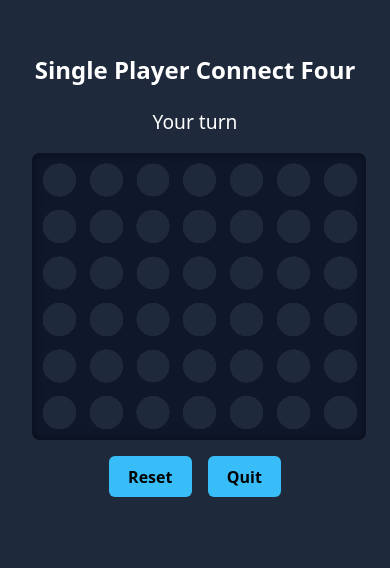
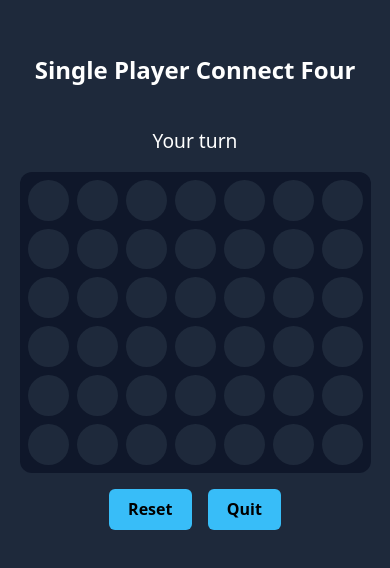
Before and after one commit to usmanAfzalKhan/playpal-multiplayer, a React (Vite) app: page /connect4/single in a window 390 px wide. Shown: the top 568 px of the page. Built offline with nearby package versions, Linux system fonts and the light colour scheme.

Commit message:
Highlight winning Connect Four discs and make board responsive on mobile

```diff
--- a/src/pages/ConnectFour.css
+++ b/src/pages/ConnectFour.css
@@ -1,123 +1,74 @@
 .c4-container {
+  min-height: 100vh;
   padding: 2rem;
   background: #1e293b;
   color: white;
-  min-height: 100vh;
+  display: flex;
+  flex-direction: column;
+  align-items: center;
   text-align: center;
 }
 
-/* status */
 .c4-status {
   margin-bottom: 1rem;
   font-size: 1.2rem;
 }
 
-/* board: responsive, centered, maintains aspect ratio */
+/* Board: 7×6 grid, responsive */
 .c4-board {
-  --cell-size: min(12vw, 60px);
   display: grid;
-  grid-template-columns: repeat(7, var(--cell-size));
-  width: calc(var(--cell-size) * 7);
+  grid-template-columns: repeat(7, 1fr);
+  grid-template-rows: repeat(6, 1fr);
+  gap: 8px;
+  width: min(90vw, 560px);
   aspect-ratio: 7 / 6;
-  margin: 0 auto 1rem;
   background: #0f172a;
-  border-radius: 8px;
-  position: relative;
-  padding: 4px;
-  box-shadow: inset 0 0 10px rgba(0,0,0,0.5);
+  padding: 8px;
+  border-radius: 12px;
+  box-sizing: border-box;
 }
 
-/* each cell shows an empty circle background */
 .c4-cell {
   position: relative;
+  background: #1e293b;
+  border-radius: 50%;
   cursor: pointer;
-}
-.c4-cell::before {
-  content: '';
-  display: block;
-  width: 100%;
-  height: 100%;
-  background: radial-gradient(circle at center, #1e293b 50%, transparent 51%);
-  border-radius: 50%;
+  display: flex;
+  align-items: center;
+  justify-content: center;
 }
 
-/* disc styles */
+/* highlight winning discs */
+.c4-cell.highlight .disc {
+  box-shadow: 0 0 0 4px #38bdf8;
+}
+
+/* The disc itself */
 .disc {
-  position: absolute;
-  top: 50%;
-  left: 50%;
   width: 80%;
   height: 80%;
   border-radius: 50%;
-  transform: translate(-50%, -50%);
-  box-shadow: 0 2px 4px rgba(0,0,0,0.5);
+  background: transparent;
+  transition: background 0.2s;
 }
-.red    { background: #ef4444; }
-.yellow { background: #facc15; }
+.disc.red    { background: #ef4444; }
+.disc.yellow { background: #facc15; }
 
-/* strike-through overlay */
-.c4-strike {
-  position: absolute;
-  background: #38bdf8;
-  z-index: 2;
-  pointer-events: none;
+/* Action buttons */
+.c4-actions {
+  margin-top: 1rem;
 }
-/* rows */
-.c4-strike.strike-row-0,
-.c4-strike.strike-row-1,
-.c4-strike.strike-row-2,
-.c4-strike.strike-row-3,
-.c4-strike.strike-row-4,
-.c4-strike.strike-row-5 {
-  width: 100%;
-  height: 4px;
-  left: 0;
-  top: calc(var(--cell-size) * (var(--row) + 0.5));
-}
-/* cols */
-.c4-strike.strike-col-0,
-.c4-strike.strike-col-1,
-.c4-strike.strike-col-2,
-.c4-strike.strike-col-3,
-.c4-strike.strike-col-4,
-.c4-strike.strike-col-5,
-.c4-strike.strike-col-6 {
-  width: 4px;
-  height: 100%;
-  top: 0;
-  left: calc(var(--cell-size) * (var(--col) + 0.5));
-}
-/* main diag */
-.c4-strike.strike-diag-main {
-  width: calc(var(--cell-size) * 4 + 12px);
-  height: 4px;
-  top: calc(var(--cell-size) * 0.5);
-  left: calc((100% - (var(--cell-size) * 4 + 12px)) / 2);
-  transform: rotate(45deg);
-}
-/* anti diag */
-.c4-strike.strike-diag-anti {
-  width: calc(var(--cell-size) * 4 + 12px);
-  height: 4px;
-  top: calc(var(--cell-size) * 0.5);
-  left: calc((100% - (var(--cell-size) * 4 + 12px)) / 2);
-  transform: rotate(-45deg);
-}
-
-/* actions */
 .c4-actions button {
-  margin: 0 .5rem;
-  padding: .6rem 1.2rem;
+  margin: 0 0.5rem;
+  padding: 0.6rem 1.2rem;
   background: #38bdf8;
   border: none;
   border-radius: 6px;
   font-weight: bold;
   cursor: pointer;
   color: black;
+  transition: transform 0.1s;
 }
-
-/* mobile tweaks */
-@media (max-width: 600px) {
-  :root { --cell-size: min(14vw, 60px); }
-  .c4-board { width: 100%; max-width: calc(var(--cell-size) * 7); }
+.c4-actions button:hover {
+  transform: scale(1.05);
 }
--- a/src/pages/SingleConnectFour.jsx
+++ b/src/pages/SingleConnectFour.jsx
@@ -1,21 +1,20 @@
-import React, { useState, useEffect, useRef } from 'react';
+import { useState, useEffect, useRef } from 'react';
 import { useNavigate } from 'react-router-dom';
 import './ConnectFour.css';
 
 const COLS = 7;
 const ROWS = 6;
 
-// create an empty board
 const makeEmpty = () =>
   Array.from({ length: ROWS }, () => Array(COLS).fill(null));
 
-// scan for winner and winning line
 const DIRECTIONS = [
-  { dr: 0, dc: 1 },   // →
-  { dr: 1, dc: 0 },   // ↓
-  { dr: 1, dc: 1 },   // ↘
-  { dr: 1, dc: -1 }   // ↙
+  { dr: 0, dc: 1 },   // horizontal
+  { dr: 1, dc: 0 },   // vertical
+  { dr: 1, dc: 1 },   // diag ↘
+  { dr: 1, dc: -1 }   // diag ↙
 ];
+
 function getWinnerInfo(board) {
   for (let r = 0; r < ROWS; r++) {
     for (let c = 0; c < COLS; c++) {
@@ -24,24 +23,37 @@ function getWinnerInfo(board) {
       for (let { dr, dc } of DIRECTIONS) {
         const line = [[r, c]];
         for (let i = 1; i < 4; i++) {
-          const nr = r + dr * i, nc = c + dc * i;
+          const nr = r + dr * i,
+                nc = c + dc * i;
           if (
             nr < 0 || nr >= ROWS ||
             nc < 0 || nc >= COLS ||
             board[nr][nc] !== p
-          ) break;
+          ) {
+            line.length = 0;
+            break;
+          }
           line.push([nr, nc]);
         }
-        if (line.length === 4) return { winner: p, line };
+        if (line.length === 4) {
+          return { winner: p, line };
+        }
       }
     }
   }
   return { winner: null, line: null };
 }
 
-// simple AI: win/block then random
+function dropRow(board, col) {
+  for (let r = ROWS - 1; r >= 0; r--) {
+    if (!board[r][col]) return r;
+  }
+  return null;
+}
+
+// simple AI: win if possible, block if needed, else random
 function pickComputerMove(board) {
-  // try winning
+  // copy-and-test helper
   for (let c = 0; c < COLS; c++) {
     const r = dropRow(board, c);
     if (r === null) continue;
@@ -52,7 +64,6 @@ function pickComputerMove(board) {
     }
     board[r][c] = null;
   }
-  // block X
   for (let c = 0; c < COLS; c++) {
     const r = dropRow(board, c);
     if (r === null) continue;
@@ -63,17 +74,8 @@ function pickComputerMove(board) {
     }
     board[r][c] = null;
   }
-  // else random
   const choices = [...Array(COLS).keys()].filter(c => dropRow(board, c) !== null);
   return choices[Math.floor(Math.random() * choices.length)];
-}
-
-// find lowest empty row in a column
-function dropRow(board, c) {
-  for (let r = ROWS - 1; r >= 0; r--) {
-    if (!board[r][c]) return r;
-  }
-  return null;
 }
 
 export default function SingleConnectFour() {
@@ -84,7 +86,7 @@ export default function SingleConnectFour() {
   const navigate = useNavigate();
   const aiTimer = useRef(null);
 
-  // on board or turn change, check win/draw or let AI move
+  // game loop: check win/draw, or let AI move
   useEffect(() => {
     const info = getWinnerInfo(board);
     if (info.winner) {
@@ -97,51 +99,50 @@ export default function SingleConnectFour() {
       setGameOver(true);
       return;
     }
-    // AI’s turn
     if (!turnRed && !gameOver) {
       aiTimer.current = setTimeout(() => {
-        const col = pickComputerMove(board.map(r => [...r]));
-        const r = dropRow(board, col);
+        const move = pickComputerMove(board.map(r => [...r]));
+        const r = dropRow(board, move);
         if (r !== null) {
-          setBoard(b => {
-            const nb = b.map(r => [...r]);
-            nb[r][col] = 'Y';
-            return nb;
-          });
+          const nb = board.map(r => [...r]);
+          nb[r][move] = 'Y';
+          setBoard(nb);
           setTurnRed(true);
         }
-      }, 600);
+      }, 500);
     }
     return () => clearTimeout(aiTimer.current);
   }, [board, turnRed, gameOver]);
 
-  const handleColumnClick = c => {
+  function handleColumnClick(c) {
     if (gameOver || !turnRed) return;
     const r = dropRow(board, c);
     if (r === null) return;
-    setBoard(b => {
-      const nb = b.map(r => [...r]);
-      nb[r][c] = 'R';
-      return nb;
-    });
+    const nb = board.map(r => [...r]);
+    nb[r][c] = 'R';
+    setBoard(nb);
     setTurnRed(false);
-  };
+  }
 
-  const reset = () => {
+  function reset() {
     clearTimeout(aiTimer.current);
     setBoard(makeEmpty());
     setTurnRed(true);
     setGameOver(false);
     setWinInfo({ winner: null, line: null });
-  };
-  const quit = () => navigate('/dashboard');
+  }
+  function quit() {
+    clearTimeout(aiTimer.current);
+    navigate('/dashboard');
+  }
 
   const { winner, line } = winInfo;
   const statusText =
     winner === 'R' ? 'You win!' :
     winner === 'Y' ? 'Computer wins!' :
     winner === 'draw' ? 'Draw!' :
-    turnRed ? 'Your turn' : 'Computer is thinking…';
+    turnRed ? 'Your turn' :
+    'Computer is thinking…';
 
   return (
     <div className="c4-container">
@@ -149,15 +150,14 @@ export default function SingleConnectFour() {
       <p className="c4-status">{statusText}</p>
 
       <div className="c4-board">
-        {line && <div className={`c4-strike ${getStrikeClass(line)}`} />}
         {board.map((row, r) =>
           row.map((cell, c) => (
             <div
               key={`${r}-${c}`}
-              className="c4-cell"
+              className={`c4-cell ${line?.some(([lr,lc])=>lr===r&&lc===c) ? 'highlight' : ''}`}
               onClick={() => r === 0 && handleColumnClick(c)}
             >
-              {cell && <div className={`disc ${cell==='R'?'red':'yellow'}`} />}
+              <div className={`disc ${cell === 'R' ? 'red' : cell === 'Y' ? 'yellow' : ''}`} />
             </div>
           ))
         )}
@@ -170,12 +170,3 @@ export default function SingleConnectFour() {
     </div>
   );
 }
-
-// generate strike class
-function getStrikeClass(line) {
-  const [[r0,c0],[r1,c1]] = line;
-  if (r0 === r1) return `strike-row-${r0}`;
-  if (c0 === c1) return `strike-col-${c0}`;
-  const dr = r1 - r0, dc = c1 - c0;
-  return dr === dc ? 'strike-diag-main' : 'strike-diag-anti';
-}
```
